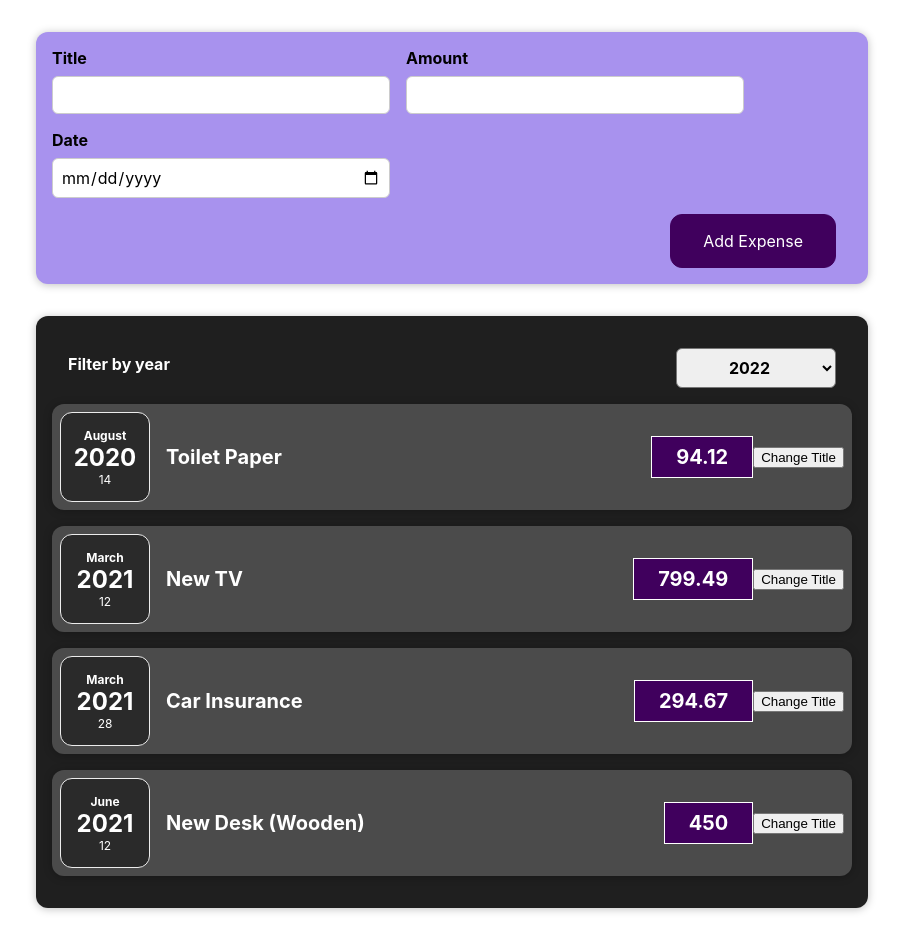
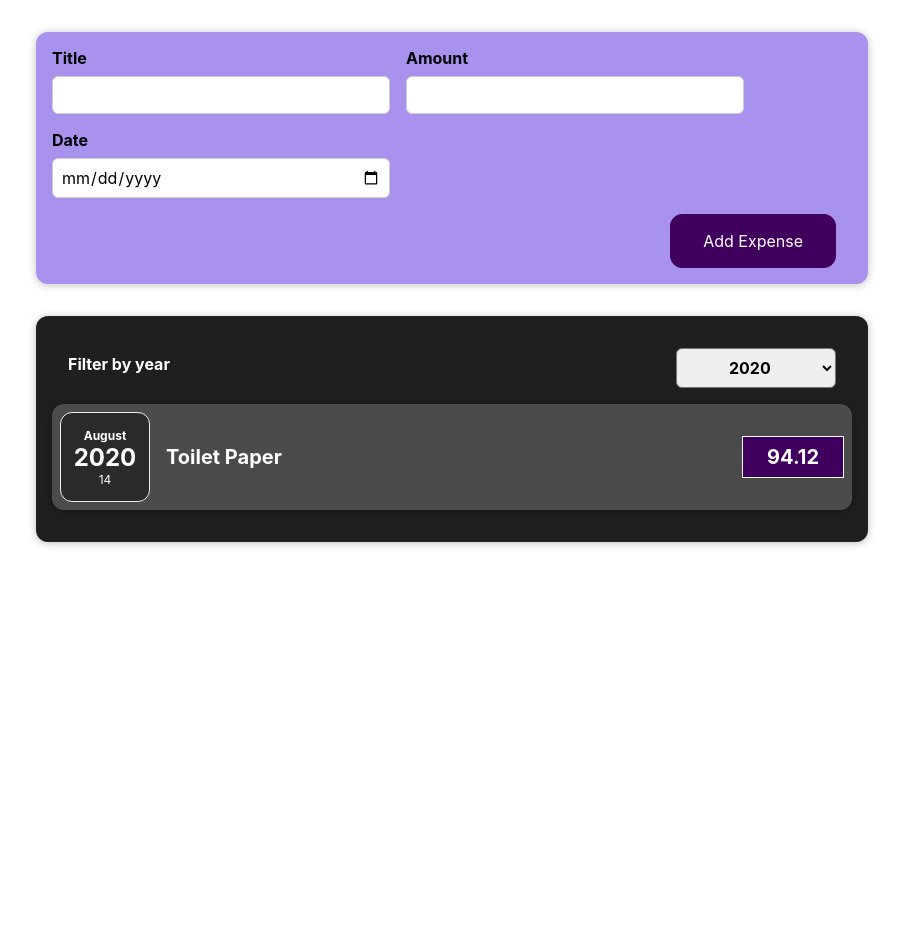
Before and after one commit to MVoorst/React_course, a React (Create React App) app: page / in a window 1280 px wide. Shown: the whole page, without its empty margins (188-1091 px from the left). After the commit the page ends 800 px from the top, so only its background shows below. Built offline with nearby package versions, Linux system fonts and the light colour scheme.

Commit message:
Added stateful lists

```diff
--- a/src/App.js
+++ b/src/App.js
@@ -1,20 +1,9 @@
 import './App.css';
 import Expenses from "./components/Expenses/Expenses";
 import NewExpense from "./components/NewExpense/NewExpense";
+import {useState} from "react";
 
-const App = () => {
-
-    const addExpenseHandler = (expense) => {
-        const expenseData = {
-            ...expense,
-
-        }
-        console.log("in app");
-        console.log(expenseData)
-    }
-
-
-    const expenses = [
+const DUMMY_EXPENSES = [
     {
         id: 'e1',
         title: 'Toilet Paper',
@@ -36,6 +25,22 @@
     },
 ]
 
+const App = () => {
+
+
+    const [expenses, setExpenses] = useState(DUMMY_EXPENSES);
+
+
+    const addExpenseHandler = (expense) => {
+        setExpenses(prevExpenses => {
+            console.log(prevExpenses);
+            return [expense, ...prevExpenses];
+        });
+    }
+
+
+
+
 
   return (
     <div>
--- a/src/components/Expenses/ExpenseFilter.js
+++ b/src/components/Expenses/ExpenseFilter.js
@@ -8,7 +8,6 @@
     const selectYearHandler = (event) => {
         event.preventDefault();
         setEnteredYear(event.target.value);
-        console.log(enteredYear);
 
         //receive function from Expenses
         props.onChangeFilter(event.target.value);
--- a/src/components/Expenses/ExpenseItem.js
+++ b/src/components/Expenses/ExpenseItem.js
@@ -9,11 +9,9 @@
     const [title, setTitle] = useState(props.title);
     /*const [describes the function, update function] = useState(props.title);
     * useState always returns an array with 2 arguments*/
-    console.log('started');
 
     const clickHandler = () => {
         setTitle('Updated');
-        console.log(title);
     }
 
 
@@ -21,10 +19,9 @@
         <Card className='expense-item'>
             <ExpenseDate date={props.date}/>
             <div className='expense-item__description'>
-                <h2>{title}</h2>
+                <h2>{props.title}</h2>
                 <div className='expense-item__price'>{props.amount}</div>
             </div>
-            <button onClick={clickHandler}>Change Title</button>
 
             {/*<button onClick={clickHandler()}>Change Title</button> <- {
             de () zorgen ervoor dat de methode wordt aangeroepen bij inladen van jsx, dus nog voor de kick}
--- a/src/components/Expenses/Expenses.js
+++ b/src/components/Expenses/Expenses.js
@@ -6,16 +6,15 @@
 
 const Expenses = (props) => {
 
-    const [filteredYear, setFilteredYear] = useState('');
+    const [filteredYear, setFilteredYear] = useState('2020');
 
     const selectYearFilterHandler = (selectedYear) => {
         setFilteredYear(selectedYear);
     }
 
-    const expensesFrom0= props.expenses[0];
-    const expensesFrom1= props.expenses[1];
-    const expensesFrom2= props.expenses[2];
-    const expensesFrom3= props.expenses[3];
+    const filteredExpenses = props.expenses.filter(expense => {
+        return expense.date.getFullYear().toString() === filteredYear
+    })
 
     return (
 
@@ -23,10 +22,13 @@
 
             <Card className='expenses'>
                 <ExpenseFilter selected={filteredYear} onChangeFilter = {selectYearFilterHandler}/>
-                <ExpenseItem title={expensesFrom0.title} amount={expensesFrom0.amount} date={expensesFrom0.date}/>
-                <ExpenseItem title={expensesFrom1.title} amount={expensesFrom1.amount} date={expensesFrom1.date}/>
-                <ExpenseItem title={expensesFrom2.title} amount={expensesFrom2.amount} date={expensesFrom2.date}/>
-                <ExpenseItem title={expensesFrom3.title} amount={expensesFrom3.amount} date={expensesFrom3.date}/>
+                {filteredExpenses.map(expense => (<ExpenseItem
+                    key={expense.id}
+                    title={expense.title}
+                    amount={expense.amount}
+                    date={expense.date}/>))
+                    }
+
             </Card>
         </div>
     )
--- a/src/components/NewExpense/ExpenseForm.js
+++ b/src/components/NewExpense/ExpenseForm.js
@@ -12,16 +12,13 @@
 
     const titleChangeHandler = (event) => {
         setEnteredTitle(event.target.value);
-        console.log(enteredTitle);
     }
     const amountChangeHandler = (event) => {
         setEnteredAmount(event.target.value);
-        console.log(enteredAmount);
 
     }
     const dateChangeHandler = (event) => {
         setEnteredDate(event.target.value);
-        console.log(enteredDate.toLocaleUpperCase());
     }
 
     const submitHandler = (event) => {
--- a/src/components/NewExpense/NewExpense.js
+++ b/src/components/NewExpense/NewExpense.js
@@ -7,11 +7,11 @@
 
     const saveExpenseDataHandler = (enteredExpenseData) => {
         const expenseData = {
+            id: Math.random().toString(),
             ...enteredExpenseData,
-            id: Math.random().toString()
+
         }
         props.onAddExpense(expenseData);
-        console.log(expenseData)
     }
 
     return (
```
Lines whose indentation alone changed are shown as unchanged.
